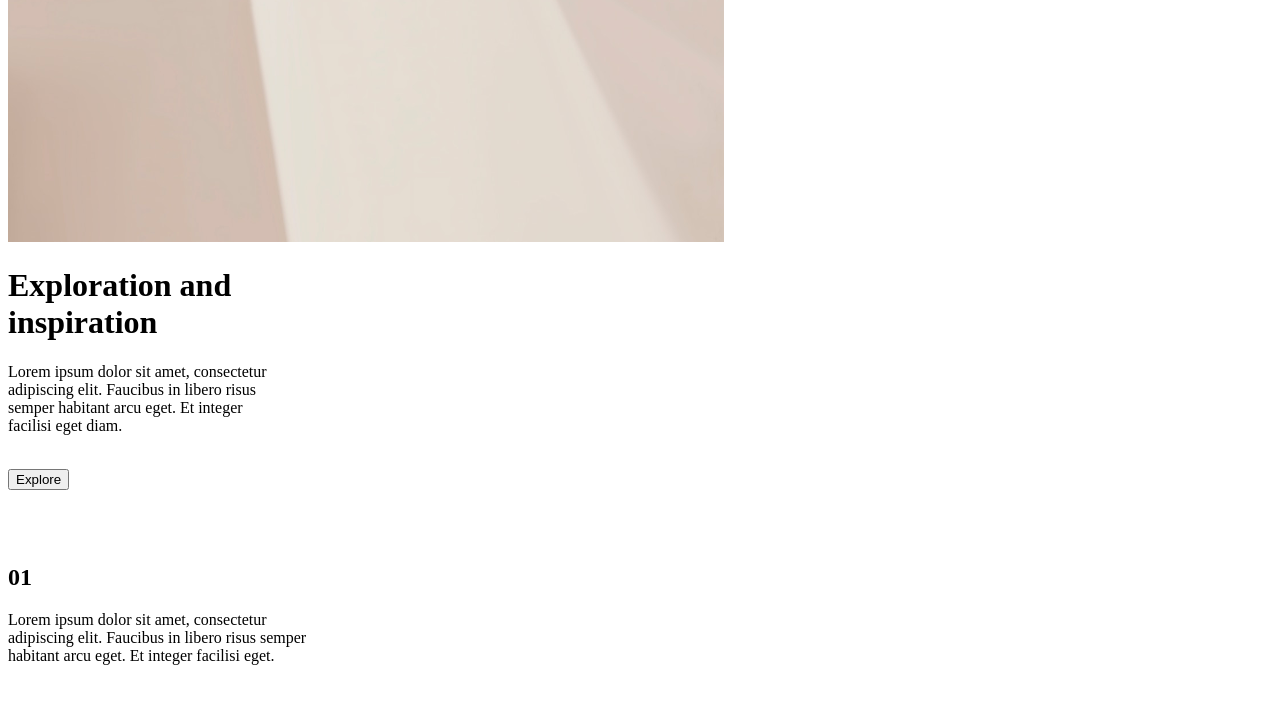
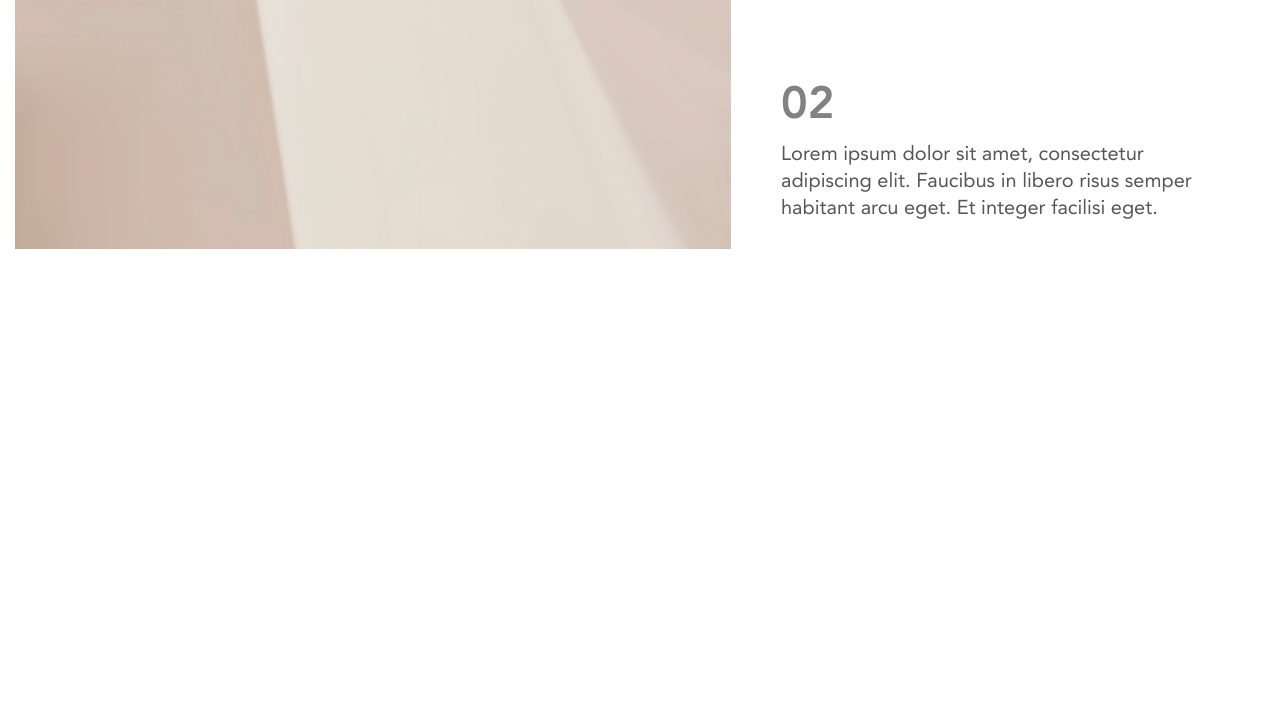
Before and after one commit to Sofia-Arias017/Landing-page-designs, a plain HTML site: page src/views/page4.html in a window 1280 px wide. Shown: the part 698-1420 px from the top of the page. After the commit the page ends 966 px from the top, so only its background shows below. Drawn offline with Linux system fonts and the light colour scheme.

Commit message:
feat: :lipstick: Estilo y optimizacion del codigo
se optimizo el html borrando un div innecesario y se estilizo el css

```diff
--- a/src/css/page4.css
+++ b/src/css/page4.css
@@ -0,0 +1,46 @@
+@import url(variables.css);
+
+*{
+    padding: 0;
+    margin: 0;
+    box-sizing: border-box;
+}
+
+.header{
+    padding: 15px;
+    display: flex;
+}
+
+.uno{
+    padding-left: 50px;
+}
+
+.uno h1{
+    font-size: 65px;
+    font-family: "avenir-heavy";
+    margin-right: 150px;
+}
+
+.uno h2{
+    font-size: 45px;
+    font-family: "avenir-heavy";
+    color: #838282;
+}
+
+.uno p{
+    font-size: 20px;
+    font-family: "avenir-roman";
+    color: #575656;
+}
+
+
+
+button{
+    color: white;
+    font-family: "avenir-roman";
+    background-color: black;
+    width: 130px;
+    height: 45px;
+    border-radius: 15px;
+    border: none;
+}
--- a/src/views/page4.html
+++ b/src/views/page4.html
@@ -7,7 +7,7 @@
     <link rel="stylesheet" href="/src/css/page4.css">
 </head>
 <body>
-    <div class="container">
+
         <div class="header">
             <div class="img">
                 <img src="/storage/images/cuatroUno.png" alt="Hero image">
@@ -33,7 +33,7 @@
                 </p>
             </div>
         </div>
-    </div>
+
 
 </body>
 </html>
```
